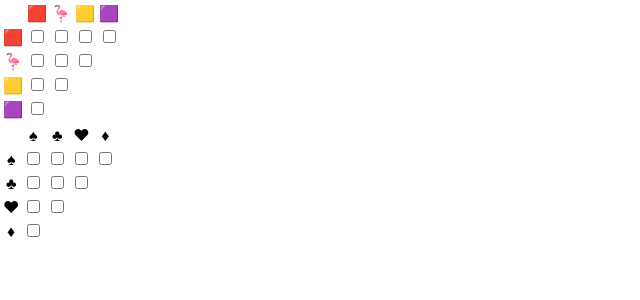
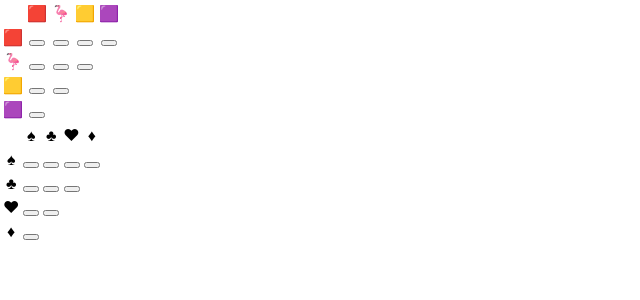
Before and after one commit to ada-ebling/paint-the-roses-buddy, a React (Create React App) app: page / in a window 1280 px wide. Shown: the top 300 px of the page, without its empty margins (0-640 px from the left). Built offline with nearby package versions, Linux system fonts and the light colour scheme.

Commit message:
change checkboxes to buttons

```diff
--- a/src/AlikeLogicGrid.js
+++ b/src/AlikeLogicGrid.js
@@ -12,7 +12,7 @@ export function AlikeLogicGrid({ elements }) {
           <td>{element}</td>
           {Array.from(Array(elements.length - elementIndex), (_el, idx) => {
             return <td key={element.concat(elements[idx])}>
-              <input type={'checkbox'}></input>
+              <button />
             </td>
           })}
         </tr>)
```
Also changed, not shown: 1 other file (tests, documents, lock files or other folders).
